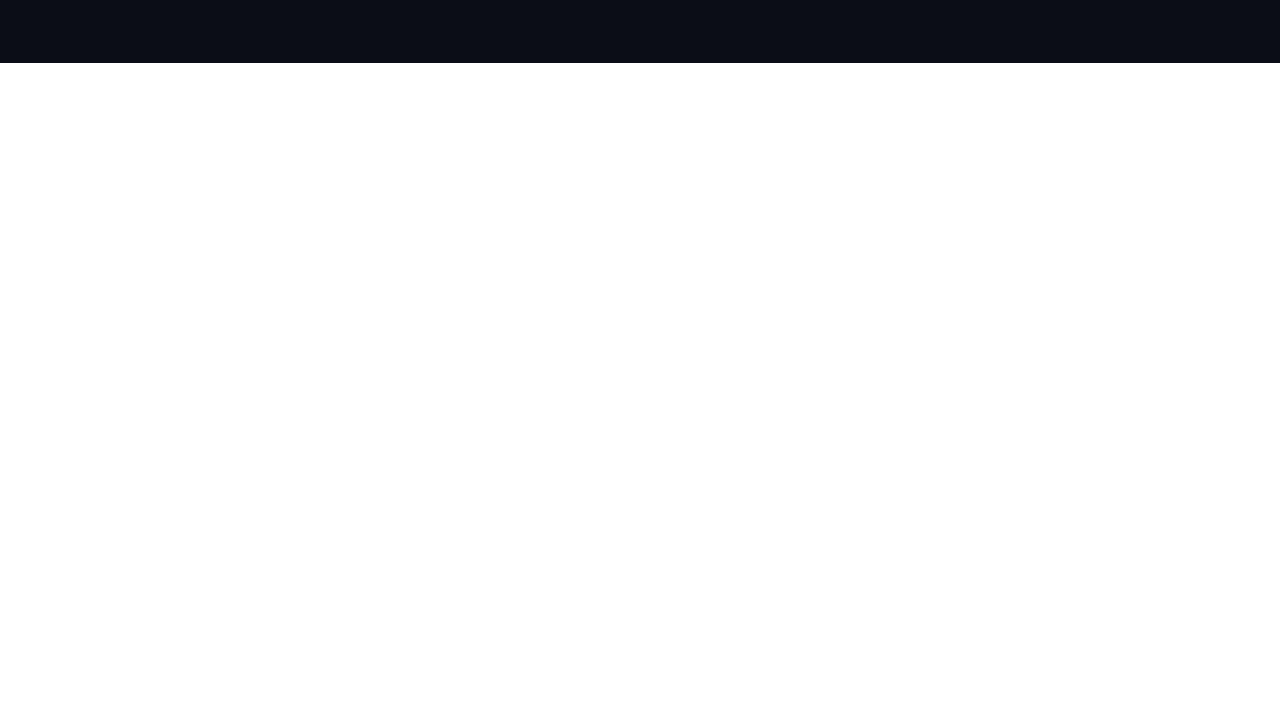
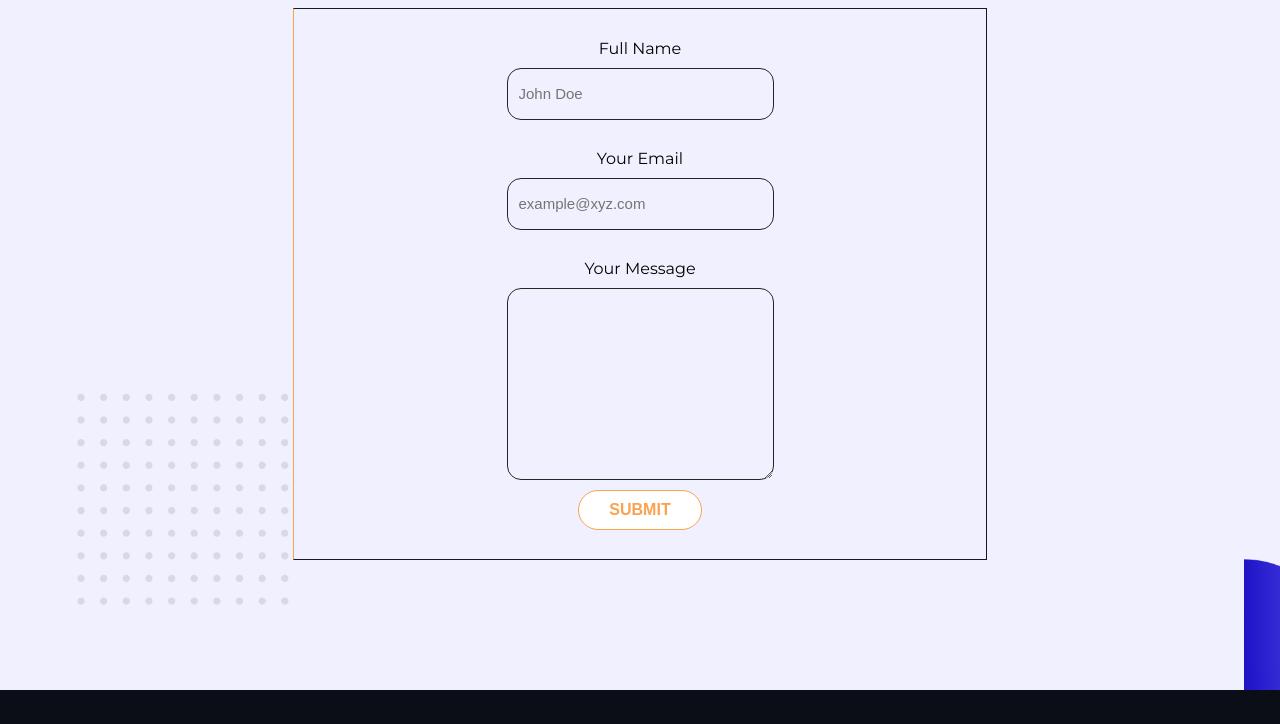
Before and after one commit to tanvirwebtech/food-island, a plain HTML site: page index.html in a window 1280 px wide. Shown: the part 3617-4341 px from the top of the page. Before the commit the page ends 3680 px from the top, so only its background shows below. Drawn offline with Linux system fonts and the light colour scheme.

Commit message:
contact section added

```diff
--- a/index.html
+++ b/index.html
@@ -37,7 +37,9 @@
                         <li class="menu-item">
                             <a href="#testimonial">Testimonial</a>
                         </li>
-                        <li class="menu-item"><a href="#">Contact Us</a></li>
+                        <li class="menu-item">
+                            <a href="#contact-form">Contact Us</a>
+                        </li>
                     </ul>
                 </div>
                 <div class="sign-btns">
@@ -235,6 +237,54 @@
             </div>
         </section>
 
+        <!-- Contact Form  -->
+
+        <section id="contact-form" class="section-padding">
+            <div class="contact-area">
+                <h2>Contact <span class="color-orange">Us</span></h2>
+                <div class="form-wrapper">
+                    <form action="">
+                        <label for="name">
+                            Full Name
+                            <input
+                                type="text"
+                                id="name"
+                                cols="30"
+                                placeholder="John Doe"
+                            />
+                            <br />
+                        </label>
+                        <label for="email">
+                            Your Email
+                            <input
+                                type="email"
+                                id="email"
+                                cols="30"
+                                placeholder="example@xyz.com"
+                            />
+                            <br />
+                        </label>
+                        <label for="msg">
+                            Your Message <br />
+                            <textarea
+                                name="msg"
+                                id="msg"
+                                cols="30"
+                                rows="10"
+                            ></textarea>
+                        </label>
+
+                        <input
+                            type="button"
+                            value="Submit"
+                            id="contact-submit"
+                        />
+                    </form>
+                </div>
+            </div>
+        </section>
+
+        <!-- Footer Area  -->
         <footer id="footer">
             <h3>Food <span class="color-orange">Island</span></h3>
             <p>Eat healthy to live healthy. Live healthy to live happy.</p>
--- a/style.css
+++ b/style.css
@@ -283,9 +283,82 @@ h4 {
     padding: 10px 0;
 }
 
+/* Contact Form CSS  */
+
+#contact-form {
+    margin-top: 70px;
+    padding-bottom: 100px;
+    background-image: url(images/conatact-bg.jpg);
+    background-repeat: no-repeat;
+    background-size: cover;
+}
+.contact-area {
+    width: 90%;
+    margin: 0 auto;
+}
+.contact-area h2 {
+    font-size: 4rem;
+    text-align: center;
+    padding-bottom: 50px;
+}
+.form-wrapper {
+    width: 60%;
+    height: 550px;
+    margin: 30px auto;
+    display: flex;
+    align-items: center;
+    flex-direction: column;
+    justify-content: center;
+    border: 1px solid #18191f;
+    border-left: 1px solid #fba24f;
+}
+form {
+    text-align: center;
+    font-size: 1.6rem;
+}
+
+#name,
+#email,
+#msg {
+    display: block;
+    padding: 10px 11px;
+    width: 243px;
+    height: 30px;
+    font-size: 1.5rem;
+    margin: 10px auto;
+    background: transparent;
+    border-radius: 14px;
+    border: 1px solid #252525;
+}
+#msg {
+    height: auto;
+}
+
+#contact-submit {
+    margin-top: 20px;
+    display: block;
+    margin: 0 auto;
+    padding: 10px 30px;
+    border-radius: 40px;
+    border: 1px solid #fba24f;
+    font-size: 1.6rem;
+    font-weight: 600;
+    text-transform: uppercase;
+    background-color: #fff;
+    color: #fba24f;
+}
+#contact-submit:hover {
+    cursor: pointer;
+    background-color: #fba24f;
+    color: #fff;
+    transition: background-color 0.3s;
+}
+input,
+textarea:focus {
+    outline: none;
+}
 /* Footer CSS  */
 #footer {
-    margin-top: 100px;
     text-align: center;
     padding-top: 40px;
     padding-bottom: 80px;
```
Also changed, not shown: images/conatact-bg.jpg (added).
